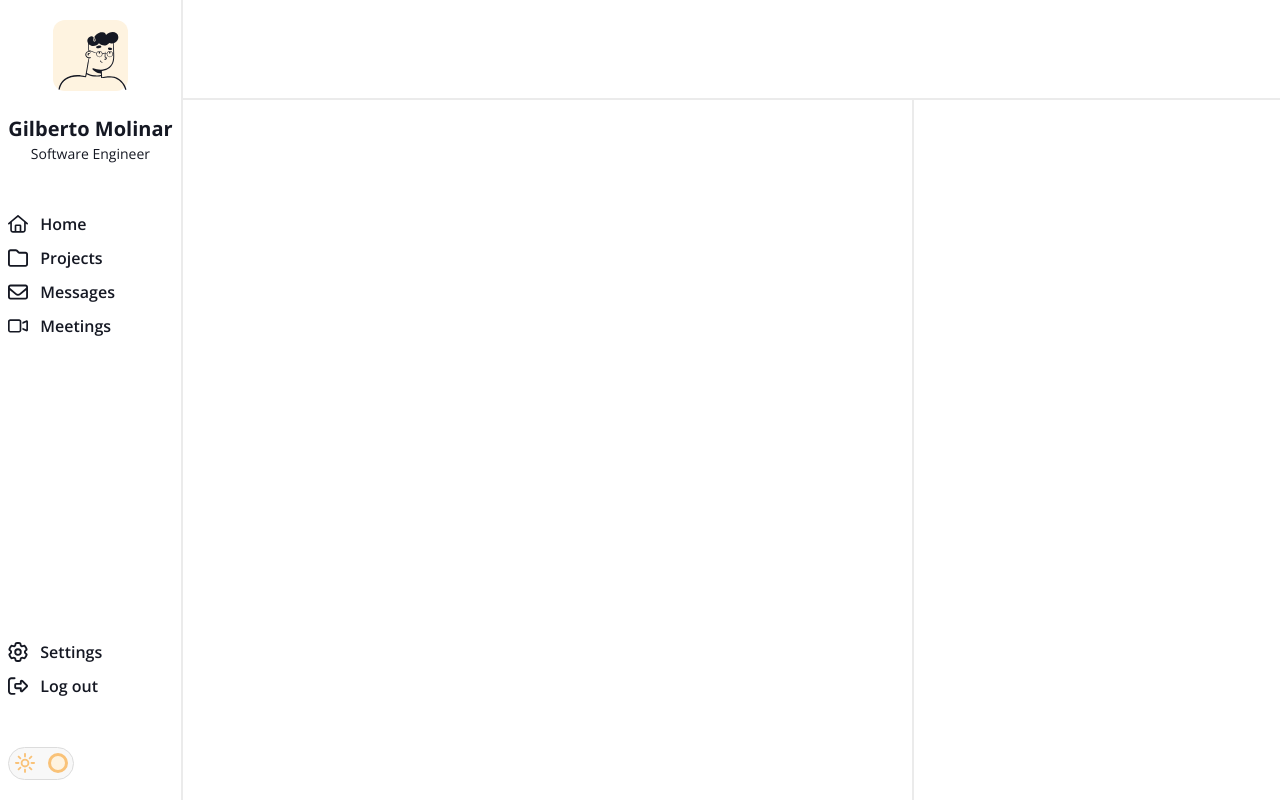
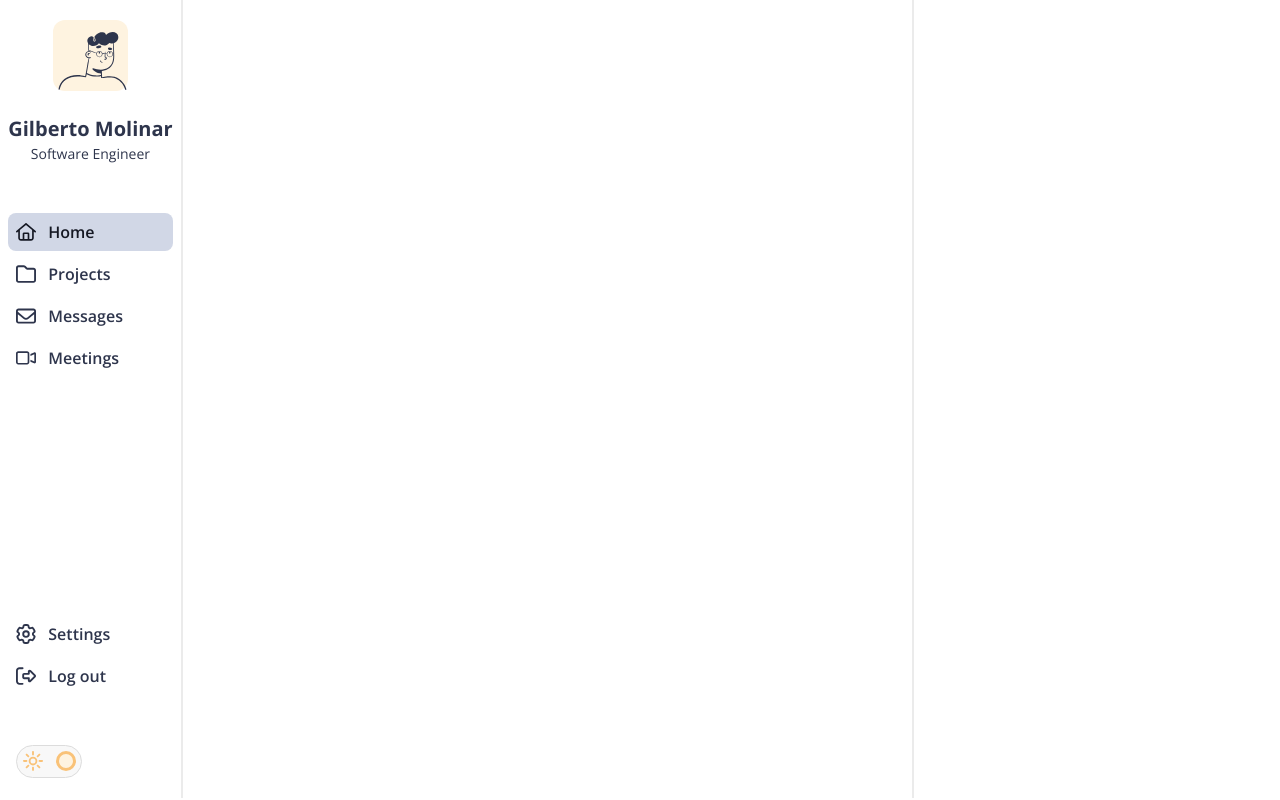
Before and after one commit to gemrx/dashboard, a plain HTML site: page index.html in a window 1280 px wide. Drawn offline with nearby package versions, Linux system fonts and the light colour scheme.

Commit message:
navbar finished

```diff
--- a/index.html
+++ b/index.html
@@ -28,7 +28,7 @@
                     </div>
                 </div>
                 <div class="section-container">
-                    <div class="section">
+                    <div class="section active">
                         <svg xmlns="http://www.w3.org/2000/svg" viewBox="0 0 576 512"><!--! Font Awesome Pro 6.5.1 by @fontawesome - https://fontawesome.com License - https://fontawesome.com/license (Commercial License) Copyright 2023 Fonticons, Inc. --><path d="M272.5 5.7c9-7.6 22.1-7.6 31.1 0l264 224c10.1 8.6 11.4 23.7 2.8 33.8s-23.7 11.3-33.8 2.8L512 245.5V432c0 44.2-35.8 80-80 80H144c-44.2 0-80-35.8-80-80V245.5L39.5 266.3c-10.1 8.6-25.3 7.3-33.8-2.8s-7.3-25.3 2.8-33.8l264-224zM288 55.5L112 204.8V432c0 17.7 14.3 32 32 32h48V312c0-22.1 17.9-40 40-40H344c22.1 0 40 17.9 40 40V464h48c17.7 0 32-14.3 32-32V204.8L288 55.5zM240 464h96V320H240V464z"/></svg>
                         <a>Home</a>
                     </div>
--- a/style.css
+++ b/style.css
@@ -16,9 +16,8 @@ body {
     height: 100vh;
     display: grid;
     grid-template-columns: 1fr 4fr 2fr;
-    grid-template-rows: 1fr 7fr;
+    grid-template-rows: 1fr;
     grid-template-areas:
-        "navbar header header"
         "navbar main   aside";
 }
 
@@ -65,13 +64,13 @@ nav {
         width: 6.625em;
 
         & path {
-            fill: #151823;
+            fill: #2e354c;
         }
     }
 }
 
 .profile {
-    color: #151823;
+    color: #2e354c;
     display: flex;
     flex-direction: column;
     align-items: center;
@@ -101,7 +100,8 @@ nav {
 .section-container {
     display: flex;
     flex-direction: column;
-    gap: 12px;
+    gap: 4px;
+    user-select: none;
 
     &.helpers {
         margin-top: auto;
@@ -109,18 +109,28 @@ nav {
 }
 
 .section {
-    color: #151823;
+    padding: 8px;
+    border-radius: 8px;
+    color: #2e354c;
     font-weight: 600;
-
     display: flex;
     align-items: center;
+
+    &.active {
+        color: #151823;
+        background-color: #d1d7e6;
+        & svg path {
+            fill: #151823;
+        }
+
+    }
 
     & svg {
         width: 1.25rem;
         margin-right: 12px;
 
         & path {
-            fill: #151823;
+            fill: #2e354c;
         }
     }
 
@@ -138,7 +148,7 @@ nav {
     --switcher-svg-size: 1.25em;
     --switcher-gap: 0.8em;
     --switcher-padding: 0.35em;
-
+    padding-left: 8px;
     width: fit-content;
 }
 
```
